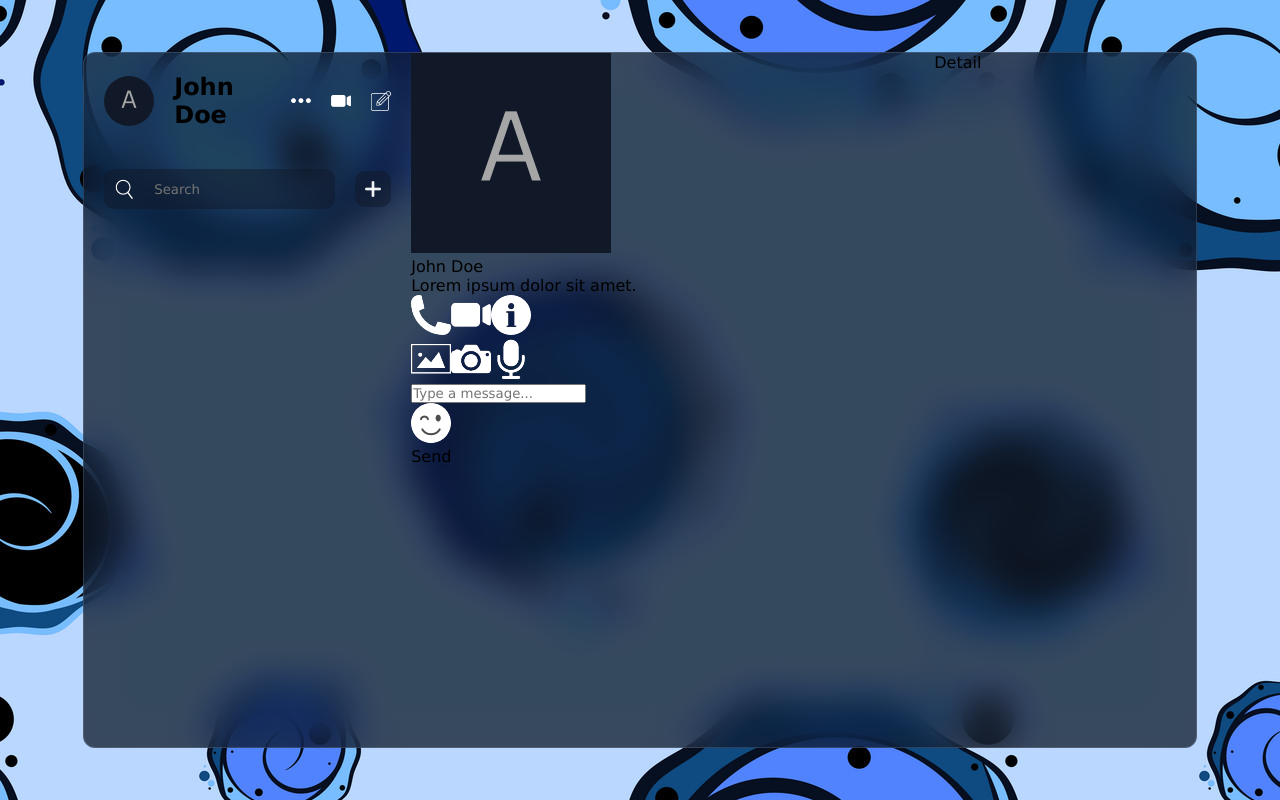
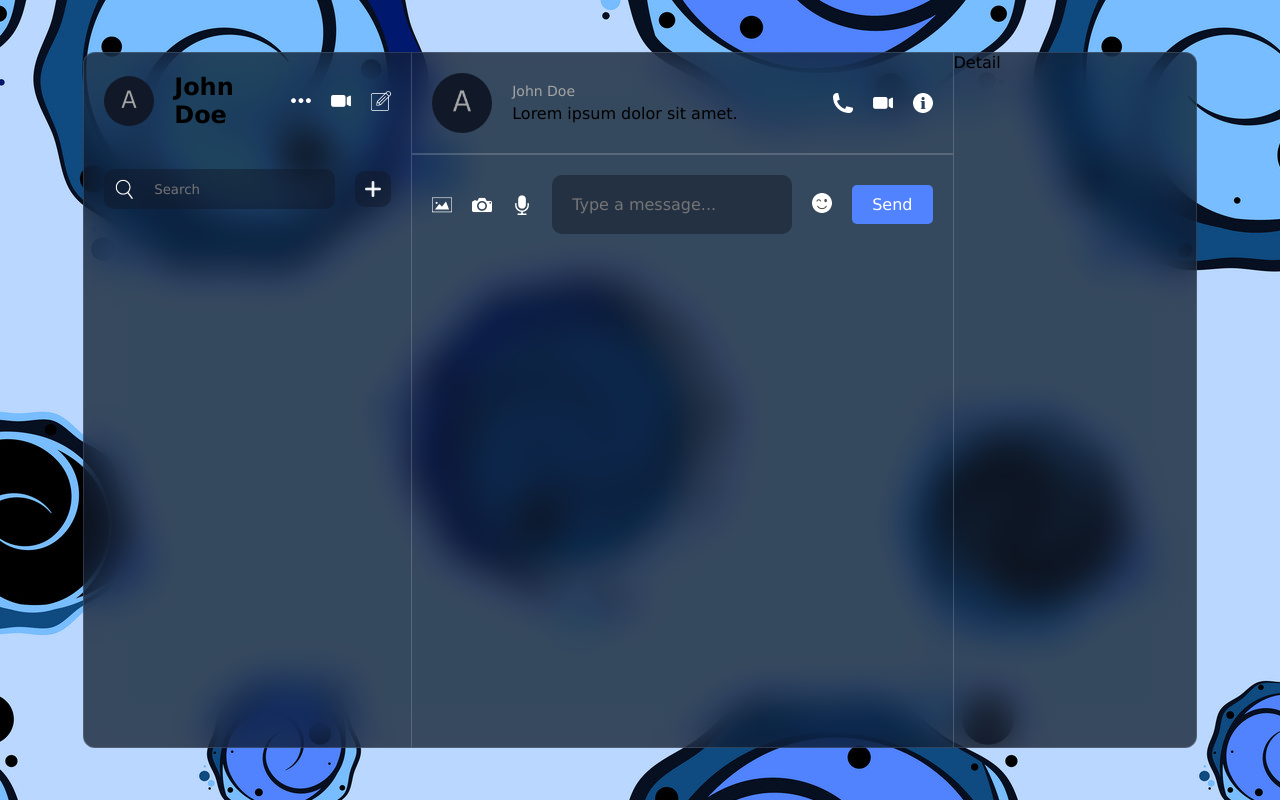
Before and after one commit to divyanshrai03/ChitChat, a React (Vite) app: page / in a window 1280 px wide. Built offline with nearby package versions, Linux system fonts and the light colour scheme.

Commit message:
chat.css

```diff
--- a/src/components/chat/chat.css
+++ b/src/components/chat/chat.css
@@ -1,3 +1,90 @@
 .chat{
     flex: 2;
+    border-left: 1px solid #dddddd35;
+    border-right: 1px solid #dddddd35;
+    height: 100%;
+
+    .top{
+        padding: 20px;
+        display: flex;
+        align-items: center;
+        justify-content: space-between;
+        border-bottom: 1px solid #dddddd35;
+
+        .user{
+            display: flex;
+            align-items: center;
+            gap: 20px;
+
+
+            img{
+                width: 60px;
+                height: 60px;
+                object-fit: cover;
+                border-radius: 50%;
+            }
+
+            .texts{
+                display: flex;
+                flex-direction: column;
+                gap: 5px;
+
+                span{
+                    font-size: 14px;
+                    font-weight: 300;
+                    color: #a5a5a5;
+                }
+            }
+        }
+
+        .icons{
+            display: flex;
+            gap: 20px;
+
+            img{
+                width: 20px;
+                height: 20px;
+            }
+        }
+    }
+
+    .center{}
+    .bottom{
+        padding: 20px;
+        display: flex;
+        align-items: center;
+        justify-content: space-between;
+        border-top: 1px solid #dddddd35;
+        gap: 20px;
+
+        .icons{
+            display: flex;
+            gap: 20px;
+        }
+        img{
+            width: 20px;
+            height: 20px;
+            cursor: pointer;
+        }
+
+        input{
+            flex: 1;
+            background-color: rgba(17, 25, 40, 0.5);
+            border: none;
+            outline: none;
+            color: white;
+            padding: 20px;
+            border-radius: 10px;
+            font-size: 16px;
+        }
+
+        .sendButton{
+            background-color: #5183fe;
+            color: white;
+            padding: 10px 20px;
+            border: none;
+            border-radius: 5px;
+            cursor: pointer;
+        }
+    }
 }
```
